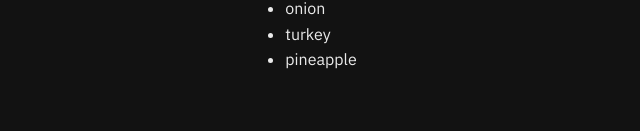
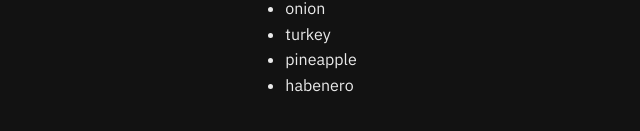
Before and after one commit to jprobussr/chef-claude-app, a React (Vite) app: page / in a window 1280 px wide. Shown: the part 177-308 px from the top of the page, without its empty margins (319-959 px from the left). Built offline with nearby package versions, Linux system fonts and the light colour scheme.

Commit message:
Practice with map method and handling forms

```diff
--- a/src/components/Main.jsx
+++ b/src/components/Main.jsx
@@ -2,22 +2,22 @@ import React from 'react';
 import './Main.css';
 
 const Main = () => {
-  const ingredients = ['onion', 'turkey', 'pineapple'];
+  const ingredients = ['onion', 'turkey', 'pineapple', 'habenero'];
 
   const ingredientsList = ingredients.map((ingredient) => (
-    <li key={Math.random()}>{ingredient}</li>
+    <li key={ingredient}>{ingredient}</li>
   ));
 
-  // const handleSubmit = (e) => {
-  //   e.preventDefault();
-  //   const formData = new FormData(e.currentTarget);
-  //   const newIngredient = formData.get('ingredient');
-  //   ingredients.push(newIngredient);
-  //   console.log(ingredients)
-  // }
+  const handleSubmit = (e) => {
+    e.preventDefault();
+    const formData = new FormData(e.currentTarget);
+    const inputData = formData.get('ingredient');
+    console.log(inputData);
+  }
+
   return (
     <main className="main">
-      <form className="add-ingredient-form">
+      <form onSubmit={handleSubmit} className="add-ingredient-form">
         <input
           className="ingredient-input"
           aria-label="Add Ingredient"
```
Also changed, not shown: src/components/Main.css (line endings or trailing spaces).
